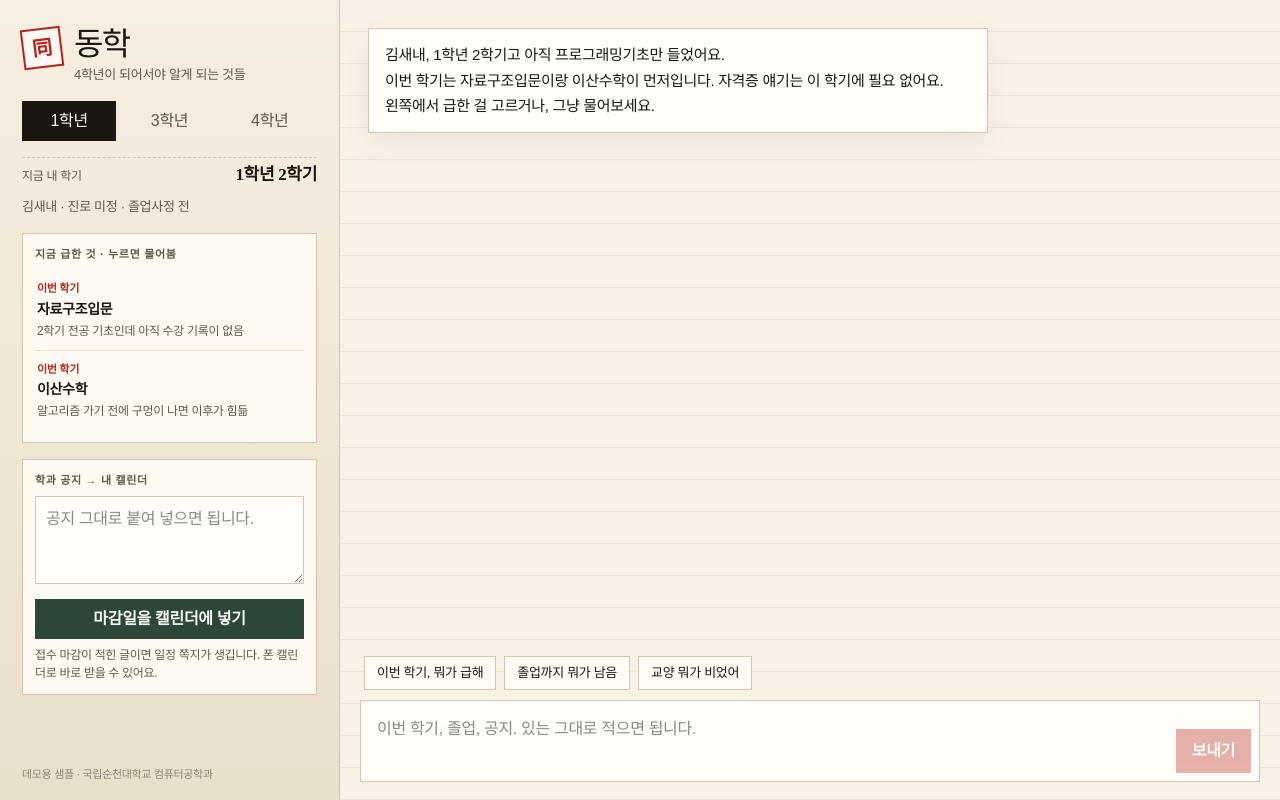
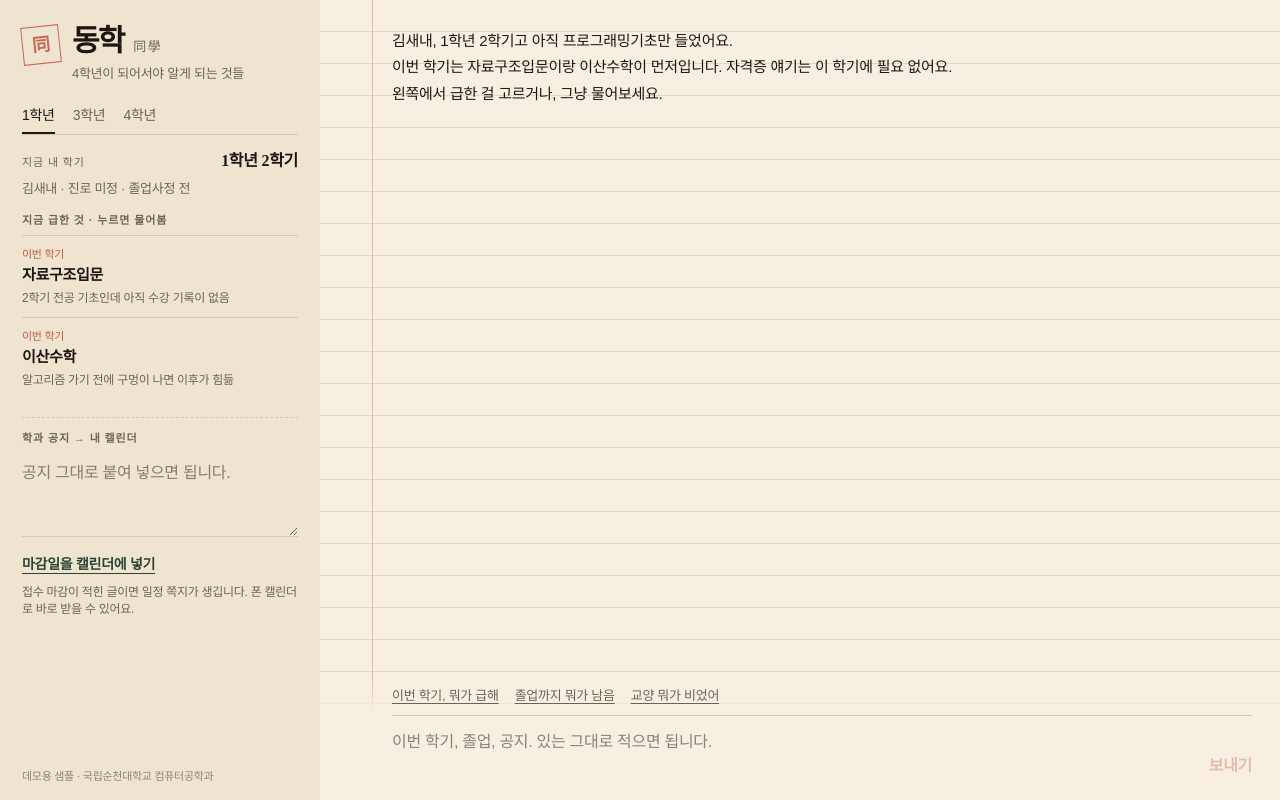
Before and after one commit to SeongWon1123/Vibe, a React (Vite) app: page / in a window 1280 px wide. Built offline with nearby package versions, Linux system fonts and the light colour scheme; a web font is replaced by a local one.

Commit message:
style: treat the screen as a ruled notebook, not stacked cards
Year tabs, jobs, and send controls are written on the page instead of
filled rectangles. The chat sits on notebook rules with a red margin.

Co-authored-by: SW1123 <SeongWon1123@users.noreply.github.com>

```diff
--- a/src/components/StudentPanel.jsx
+++ b/src/components/StudentPanel.jsx
@@ -14,7 +14,9 @@ export default function StudentPanel({ personas, selectedId, onSelect, onAsk, on
           同
         </span>
         <div>
-          <h1 className="wordmark">동학</h1>
+          <h1 className="wordmark">
+            동학 <em>同學</em>
+          </h1>
           <p className="tag">4학년이 되어서야 알게 되는 것들</p>
         </div>
       </div>
--- a/src/index.css
+++ b/src/index.css
@@ -3,13 +3,13 @@
 @import "tailwindcss";
 
 :root {
-  --paper: #efe6d4;
-  --ink: #1a1712;
-  --ink-soft: #5e574c;
-  --line: #d4c6ae;
-  --pine: #2c4638;
-  --stamp: #b42318;
-  --cream: #fffaf1;
+  --paper: #f3ead8;
+  --ink: #1b1712;
+  --ink-soft: #6a6358;
+  --line: #d7c8ae;
+  --pine: #2a4336;
+  --stamp: #c45b4a;
+  --rule: #e4d6bf;
 }
 
 * {
@@ -25,9 +25,9 @@ body,
 body {
   margin: 0;
   color: var(--ink);
-  background: var(--paper);
+  background: #e7dcc6;
   font-family: "Pretendard Variable", Pretendard, "Apple SD Gothic Neo", sans-serif;
-  letter-spacing: -0.02em;
+  letter-spacing: -0.018em;
 }
 
 button,
@@ -39,19 +39,17 @@ input {
 .desk {
   height: 100svh;
   display: grid;
-  grid-template-columns: minmax(280px, 340px) minmax(0, 1fr);
+  grid-template-columns: minmax(260px, 320px) minmax(0, 1fr);
   overflow: hidden;
 }
 
 .panel {
   overflow: auto;
-  padding: 28px 22px 18px;
-  border-right: 1px solid var(--line);
-  background:
-    linear-gradient(180deg, #f6eee0 0%, #eadfcb 100%);
+  padding: 26px 22px 16px;
+  background: #efe4cf;
   display: flex;
   flex-direction: column;
-  gap: 16px;
+  gap: 14px;
 }
 
 .mark {
@@ -61,79 +59,87 @@ input {
 }
 
 .seal {
-  width: 40px;
-  height: 40px;
+  width: 38px;
+  height: 38px;
   flex-shrink: 0;
   display: grid;
   place-items: center;
-  border: 2px solid var(--stamp);
+  border: 1.5px solid var(--stamp);
   color: var(--stamp);
-  background: #fff7f4;
+  background: transparent;
   font-family: "Noto Serif KR", serif;
-  font-size: 20px;
+  font-size: 18px;
   font-weight: 700;
-  transform: rotate(-7deg);
+  transform: rotate(-6deg);
+  opacity: 0.9;
 }
 
 .wordmark {
   margin: 0;
   font-family: "Noto Serif KR", serif;
-  font-size: 32px;
+  font-size: 30px;
   line-height: 1;
-  letter-spacing: -0.05em;
+  font-weight: 700;
+  letter-spacing: -0.06em;
+}
+
+.wordmark em {
+  font-style: normal;
+  font-size: 13px;
+  font-weight: 500;
+  letter-spacing: 0.12em;
+  color: var(--ink-soft);
+  margin-left: 4px;
 }
 
 .tag {
-  margin: 6px 0 0;
+  margin: 8px 0 0;
   color: var(--ink-soft);
   font-size: 13px;
-  line-height: 1.45;
+  line-height: 1.5;
 }
 
 .year-row {
   display: flex;
-  gap: 6px;
+  gap: 18px;
+  border-bottom: 1px solid var(--line);
 }
 
 .year {
-  flex: 1;
-  height: 40px;
-  border: 1px solid transparent;
-  background: transparent;
+  height: 36px;
+  padding: 0;
+  border: 0;
+  background: none;
   color: var(--ink-soft);
   cursor: pointer;
-}
-
-.year:hover {
-  color: var(--ink);
+  font-size: 14px;
 }
 
 .year.on {
-  background: var(--ink);
-  color: var(--cream);
+  color: var(--ink);
+  box-shadow: inset 0 -2px 0 var(--ink);
 }
 
 .now {
   display: flex;
   justify-content: space-between;
   align-items: baseline;
-  padding-top: 4px;
-  border-top: 1px dashed var(--line);
 }
 
 .now span {
-  font-size: 12px;
+  font-size: 11px;
+  letter-spacing: 0.08em;
   color: var(--ink-soft);
 }
 
 .now strong {
   font-family: "Noto Serif KR", serif;
-  font-size: 17px;
+  font-size: 16px;
   font-weight: 600;
 }
 
 .who-line {
-  margin: -6px 0 0;
+  margin: -8px 0 0;
   font-size: 13px;
   color: var(--ink-soft);
 }
@@ -141,32 +147,30 @@ input {
 .gaps {
   display: flex;
   flex-wrap: wrap;
-  gap: 6px;
+  gap: 8px;
   margin: 0;
   padding: 0;
   list-style: none;
 }
 
 .gaps li {
-  font-size: 11px;
-  padding: 3px 7px;
-  border: 1px solid var(--stamp);
+  font-size: 12px;
   color: var(--stamp);
 }
 
 .urgent,
 .paste {
-  background: var(--cream);
-  border: 1px solid var(--line);
-  padding: 12px;
+  padding: 0;
+  background: transparent;
+  border: 0;
 }
 
 .urgent h2,
 .paste h2 {
-  margin: 0 0 8px;
+  margin: 0 0 6px;
   font-size: 11px;
   font-weight: 700;
-  letter-spacing: 0.06em;
+  letter-spacing: 0.08em;
   color: var(--ink-soft);
 }
 
@@ -175,32 +179,26 @@ input {
   width: 100%;
   text-align: left;
   border: 0;
-  border-bottom: 1px solid #efe4d0;
+  border-top: 1px solid var(--line);
   background: transparent;
-  padding: 10px 2px;
+  padding: 10px 0;
   cursor: pointer;
 }
 
-.job:last-child {
-  border-bottom: 0;
-}
-
 .job:hover .what {
-  text-decoration: underline;
-  text-underline-offset: 3px;
+  color: var(--stamp);
 }
 
 .when {
   display: block;
   font-size: 11px;
-  font-weight: 700;
   color: var(--stamp);
 }
 
 .what {
   display: block;
   margin-top: 2px;
-  font-size: 14px;
+  font-size: 15px;
   font-weight: 650;
 }
 
@@ -209,55 +207,56 @@ input {
   margin-top: 3px;
   font-size: 12px;
   color: var(--ink-soft);
-  line-height: 1.4;
+  line-height: 1.45;
+}
+
+.paste {
+  margin-top: 4px;
+  padding-top: 12px;
+  border-top: 1px dashed var(--line);
 }
 
 .paste textarea {
   width: 100%;
-  min-height: 88px;
+  min-height: 84px;
   resize: vertical;
-  border: 1px solid var(--line);
-  background: #fffdf8;
-  padding: 10px;
+  border: 0;
+  border-bottom: 1px solid var(--line);
+  background: transparent;
+  padding: 8px 0;
   outline: none;
 }
 
-.paste textarea:focus {
-  border-color: var(--pine);
-}
-
 .go {
-  margin-top: 8px;
-  width: 100%;
-  height: 40px;
+  margin-top: 10px;
+  height: auto;
+  padding: 0;
   border: 0;
-  background: var(--pine);
-  color: #f3f7f4;
+  background: none;
+  color: var(--pine);
   cursor: pointer;
-  font-weight: 650;
+  font-weight: 700;
+  font-size: 14px;
+  text-decoration: underline;
+  text-underline-offset: 4px;
 }
 
 .go:hover {
-  background: #24382d;
-}
-
-.go:disabled {
-  opacity: 0.4;
-  cursor: not-allowed;
+  color: var(--ink);
 }
 
 .hint {
   margin: 8px 0 0;
   font-size: 12px;
+  line-height: 1.45;
   color: var(--ink-soft);
-  line-height: 1.45;
 }
 
 .foot {
   margin-top: auto;
-  padding-top: 8px;
+  padding-top: 10px;
   font-size: 11px;
-  color: #8a8376;
+  color: #8d8578;
 }
 
 .talk {
@@ -265,73 +264,71 @@ input {
   flex-direction: column;
   min-width: 0;
   height: 100svh;
-  background:
-    repeating-linear-gradient(
-      to bottom,
-      transparent 0 31px,
-      rgba(196, 176, 140, 0.18) 31px 32px
-    ),
-    #f7f1e6;
+  background-color: #f7f0e2;
+  background-image:
+    linear-gradient(90deg, transparent 52px, #e8b7aa 52px, #e8b7aa 53px, transparent 53px),
+    repeating-linear-gradient(to bottom, transparent 0 31px, var(--rule) 31px 32px);
 }
 
 .thread {
   flex: 1;
   overflow: auto;
-  padding: 28px 28px 8px;
+  padding: 28px 36px 12px 72px;
   display: flex;
   flex-direction: column;
-  gap: 14px;
+  gap: 18px;
 }
 
 .bubble {
-  max-width: min(620px, 92%);
-  padding: 13px 16px;
-  line-height: 1.7;
+  max-width: min(560px, 100%);
+  padding: 0;
+  line-height: 1.75;
   font-size: 15px;
+  background: none;
+  border: 0;
+  box-shadow: none;
 }
 
 .bubble.me {
   margin-left: auto;
-  background: var(--ink);
-  color: #f6f1e6;
+  color: var(--ink);
+  font-weight: 650;
   white-space: pre-wrap;
 }
 
 .bubble.you {
-  background: #fffdf8;
-  border: 1px solid var(--line);
-  box-shadow: 0 10px 28px rgba(40, 28, 8, 0.05);
+  color: var(--ink);
 }
 
 .clip {
-  max-width: min(620px, 92%);
+  max-width: min(560px, 100%);
   margin-left: auto;
-  background: var(--ink);
-  color: #f6f1e6;
-  padding: 12px 14px;
+  padding: 0;
+  background: none;
+  color: var(--ink);
 }
 
 .clip span {
   display: block;
   font-size: 11px;
   letter-spacing: 0.08em;
-  opacity: 0.6;
+  color: var(--stamp);
 }
 
 .clip p {
   margin: 4px 0 0;
   font-size: 14px;
+  font-weight: 650;
 }
 
 .typing {
   color: var(--ink-soft);
   font-size: 13px;
-  padding-left: 4px;
 }
 
 .markdown-body {
   font-size: 15px;
-  line-height: 1.7;
+  line-height: 1.75;
 }
 
 .markdown-body > *:first-child {
@@ -343,25 +340,22 @@ input {
 }
 
 .markdown-body p {
-  margin: 0 0 0.6em;
+  margin: 0 0 0.55em;
 }
 
 .markdown-body ul,
 .markdown-body ol {
-  margin: 0.2em 0 0.6em;
-  padding-left: 1.2em;
-}
-
-.markdown-body li {
-  margin: 0.15em 0;
+  margin: 0.15em 0 0.55em;
+  padding-left: 1.15em;
 }
 
 .slip {
-  max-width: min(620px, 92%);
-  background: #fff;
-  border: 1px solid var(--line);
-  border-left: 3px solid var(--stamp);
-  padding: 14px 16px;
+  max-width: min(560px, 100%);
+  margin-top: 6px;
+  padding: 2px 0 0;
+  background: none;
+  border: 0;
+  border-top: 1px solid var(--line);
 }
 
 .slip b {
@@ -379,78 +373,76 @@ input {
 }
 
 .dl {
-  margin-top: 10px;
-  height: 36px;
-  padding: 0 12px;
-  border: 1px solid var(--pine);
-  background: transparent;
+  margin-top: 8px;
+  height: auto;
+  padding: 0;
+  border: 0;
+  background: none;
   color: var(--pine);
   cursor: pointer;
-  font-weight: 650;
-}
-
-.dl:hover {
-  background: var(--pine);
-  color: #f4f7f4;
+  font-weight: 700;
+  text-decoration: underline;
+  text-underline-offset: 3px;
 }
 
 .composer {
-  padding: 4px 20px 18px;
+  padding: 0 28px 18px 72px;
+  background: linear-gradient(180deg, transparent, #f7f0e2 30%);
 }
 
 .chips {
   display: flex;
-  gap: 8px;
+  gap: 16px;
   overflow: auto;
-  padding: 6px 4px 10px;
+  padding: 8px 0 10px;
 }
 
 .chip {
   flex: 0 0 auto;
-  height: 34px;
-  padding: 0 12px;
-  border: 1px solid var(--line);
-  background: rgba(255, 253, 248, 0.9);
+  height: auto;
+  padding: 0;
+  border: 0;
+  background: none;
   cursor: pointer;
   font-size: 13px;
+  color: var(--ink-soft);
+  text-decoration: underline;
+  text-underline-offset: 3px;
 }
 
 .chip:hover {
-  border-color: var(--ink);
+  color: var(--ink);
 }
 
 .bar {
   display: flex;
-  gap: 8px;
+  gap: 12px;
   align-items: flex-end;
-  background: #fffdf8;
-  border: 1px solid var(--line);
-  padding: 8px;
+  background: transparent;
+  border: 0;
+  border-top: 1px solid var(--line);
+  padding: 10px 0 0;
 }
 
 .bar textarea {
   flex: 1;
-  min-height: 48px;
-  max-height: 140px;
+  min-height: 44px;
+  max-height: 120px;
   border: 0;
   resize: none;
   outline: none;
-  padding: 8px;
+  padding: 4px 0;
   background: transparent;
 }
 
 .send {
-  height: 44px;
-  padding: 0 16px;
+  height: auto;
+  padding: 4px 0;
   border: 0;
-  background: var(--stamp);
-  color: #fff;
+  background: none;
+  color: var(--stamp);
   cursor: pointer;
   font-weight: 700;
-}
-
-.send:hover {
-  background: #92190f;
 }
 
 .send:disabled {
@@ -468,14 +460,20 @@ input {
 
   .talk {
     height: auto;
-    min-height: 72svh;
+    min-height: 70svh;
   }
 
   .thread {
-    padding: 18px 16px 8px;
+    padding: 20px 18px 8px 56px;
   }
 
   .composer {
-    padding: 4px 12px 16px;
+    padding: 0 16px 16px 56px;
+  }
+
+  .talk {
+    background-image:
+      linear-gradient(90deg, transparent 36px, #e8b7aa 36px, #e8b7aa 37px, transparent 37px),
+      repeating-linear-gradient(to bottom, transparent 0 31px, var(--rule) 31px 32px);
   }
 }
```
